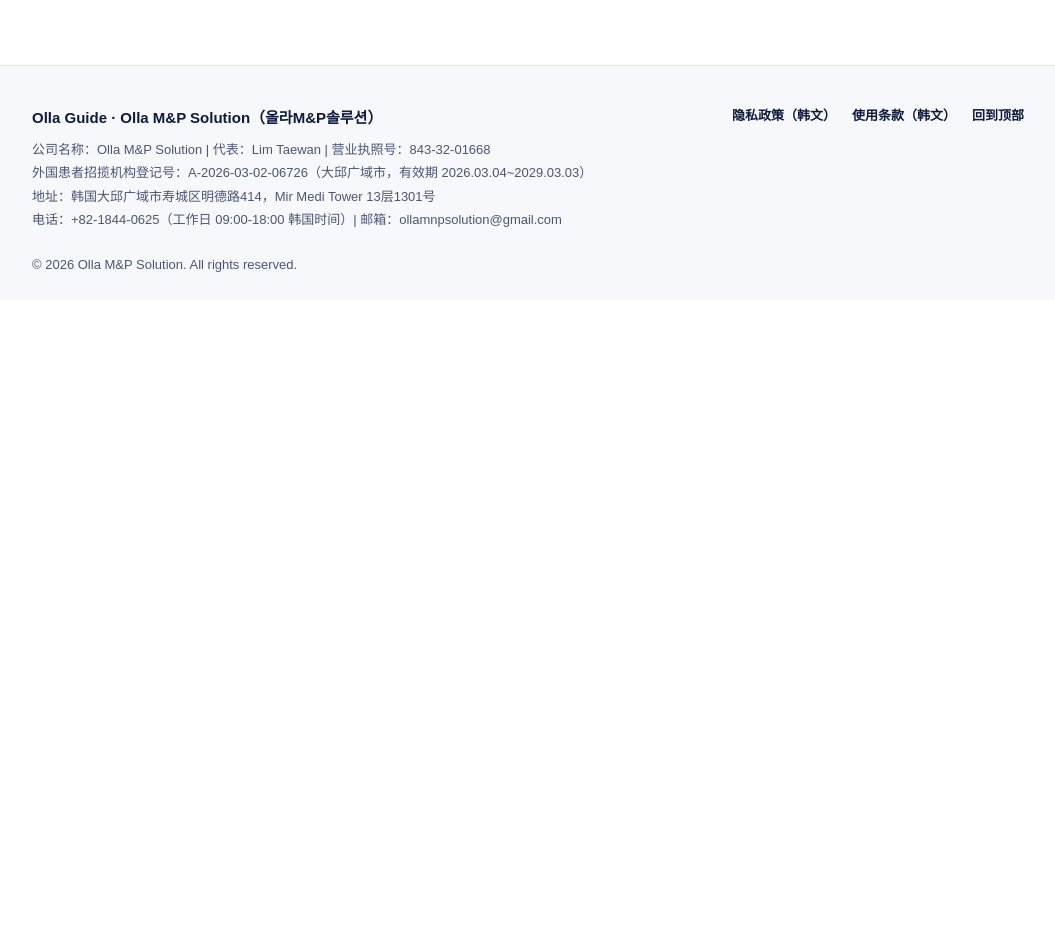
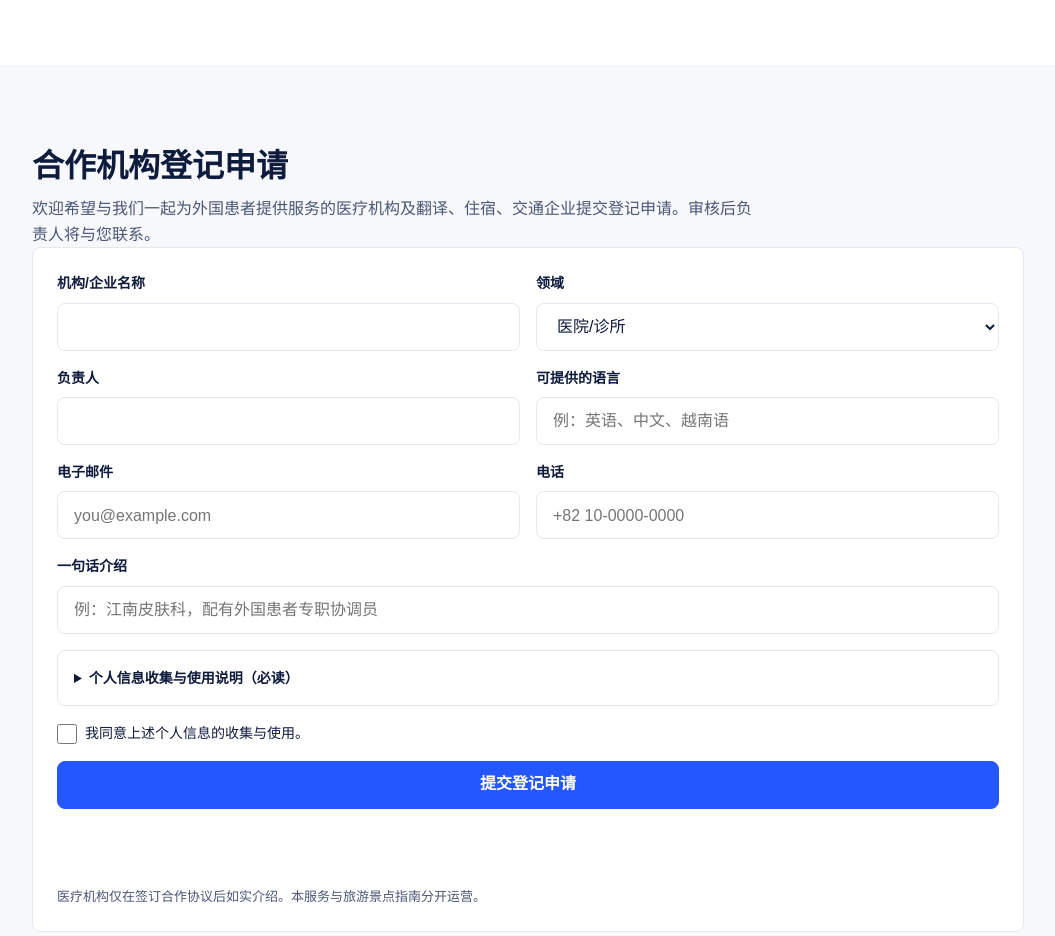
Before and after one commit to taewan4567-pixel/olla-mnp-homepage, a plain HTML site: page zh/medical.html in a window 1280 px wide. Shown: the part 5864-6800 px from the top of the page, without its empty margins (112-1167 px from the left). Before the commit the page ends 6164 px from the top, so only its background shows below. Drawn offline with Linux system fonts and the light colour scheme; a web font is replaced by a local one.

Commit message:
문의 양식 바로 접수 + 협력 업체 등록 신청(5개 언어)

```diff
--- a/zh/medical.html
+++ b/zh/medical.html
@@ -165,7 +165,7 @@
         <li><svg viewBox="0 0 24 24" width="20" height="20" fill="none" stroke="currentColor" stroke-width="1.75" stroke-linecap="round" stroke-linejoin="round" aria-hidden="true"><circle cx="12" cy="12" r="9"/><path d="M12 8v5M12 16h.01"/></svg><div><b>紧急情况</b>在韩国停留期间如遇紧急情况，请拨打119（急救）；传染病、检疫相关请拨打1339。</div></li>
       </ul>
     </div>
-    <form class="contact-form" id="contactForm" novalidate data-msg-invalid="请填写所有必填项，并同意个人信息收集。" data-msg-sent="将打开邮件程序。如未打开，请直接发送至 ollamnpsolution@gmail.com。">
+    <form class="contact-form" id="contactForm" novalidate data-kind="contact" data-msg-ok="已收到。我们将在1个工作日内回复。" data-msg-fail="发送失败。请直接发邮件至 ollamnpsolution@gmail.com。" data-msg-sending="正在发送…" data-msg-invalid="请填写所有必填项，并同意个人信息收集。" data-msg-sent="将打开邮件程序。如未打开，请直接发送至 ollamnpsolution@gmail.com。">
       <div class="form-row">
         <label>姓名<input type="text" name="name" required autocomplete="name" placeholder="张三 / John Doe"></label>
         <label>国家<input type="text" name="country" autocomplete="country-name" placeholder="例：China"></label>
@@ -182,9 +182,39 @@
         <summary>个人信息收集与使用说明（必读）</summary>
         <ul><li>收集项目：（必填）姓名、邮箱、咨询类型、咨询内容 /（选填）国家、电话</li><li>收集目的：回复咨询并提供咨询服务</li><li>保存期限：回复完成后1年，之后立即销毁</li><li>您可以拒绝同意，但拒绝后将无法提交咨询。详情请查看<a href="../privacy.html" target="_blank">隐私政策（韩文）</a>。</li></ul>
       </details>
+      <label class="hp" aria-hidden="true" style="position:absolute;left:-9999px;width:1px;height:1px;overflow:hidden">Website<input type="text" name="website" tabindex="-1" autocomplete="off"></label>
       <label class="consent"><input type="checkbox" name="consent" required><span>我同意上述个人信息的收集与使用。</span></label>
       <button type="submit" class="btn btn-block">发送咨询</button>
       <p class="form-note" id="formNote" role="status"></p>
+    </form>
+  </div></section>
+
+  <section class="sec alt" id="partner"><div class="container">
+    <h2>合作机构登记申请</h2>
+    <p class="sec-desc">欢迎希望与我们一起为外国患者提供服务的医疗机构及翻译、住宿、交通企业提交登记申请。审核后负责人将与您联系。</p>
+    <form class="contact-form" id="partnerForm" novalidate data-kind="partner" data-msg-invalid="请填写所有必填项，并同意个人信息收集。" data-msg-ok="已收到。我们将在1个工作日内回复。" data-msg-fail="发送失败。请直接发邮件至 ollamnpsolution@gmail.com。" data-msg-sending="正在发送…">
+      <div class="form-row">
+        <label>机构/企业名称<input type="text" name="org" required maxlength="100" autocomplete="organization"></label>
+        <label>领域<select name="field" required><option>医院/诊所</option><option>医疗翻译</option><option>住宿</option><option>交通/机场接送</option><option>其他</option></select></label>
+      </div>
+      <div class="form-row">
+        <label>负责人<input type="text" name="person" required maxlength="50" autocomplete="name"></label>
+        <label>可提供的语言<input type="text" name="langs" maxlength="100" placeholder="例：英语、中文、越南语"></label>
+      </div>
+      <div class="form-row">
+        <label>电子邮件<input type="email" name="email" required maxlength="100" autocomplete="email" placeholder="you@example.com"></label>
+        <label>电话<input type="tel" name="phone" maxlength="40" autocomplete="tel" placeholder="+82 10-0000-0000"></label>
+      </div>
+      <label>一句话介绍<input type="text" name="intro" maxlength="200" placeholder="例：江南皮肤科，配有外国患者专职协调员"></label>
+      <label class="hp" aria-hidden="true" style="position:absolute;left:-9999px;width:1px;height:1px;overflow:hidden">Website<input type="text" name="website" tabindex="-1" autocomplete="off"></label>
+      <details class="consent-detail">
+        <summary>个人信息收集与使用说明（必读）</summary>
+        <ul><li>收集项目：（必填）机构/企业名称、领域、负责人、电子邮件 /（选填）语言、电话、介绍</li><li>收集目的：审核合作登记并与您联系</li><li>保存期限：审核完成后1年，合作期间则保存至合作结束</li><li>您可以拒绝，但拒绝后将无法受理申请。 <a href="../privacy.html" target="_blank">Privacy</a></li></ul>
+      </details>
+      <label class="consent"><input type="checkbox" name="consent" required><span>我同意上述个人信息的收集与使用。</span></label>
+      <button type="submit" class="btn btn-block">提交登记申请</button>
+      <p class="form-note" role="status"></p>
+      <p class="link-note">医疗机构仅在签订合作协议后如实介绍。本服务与旅游景点指南分开运营。</p>
     </form>
   </div></section>
 </main>
```
